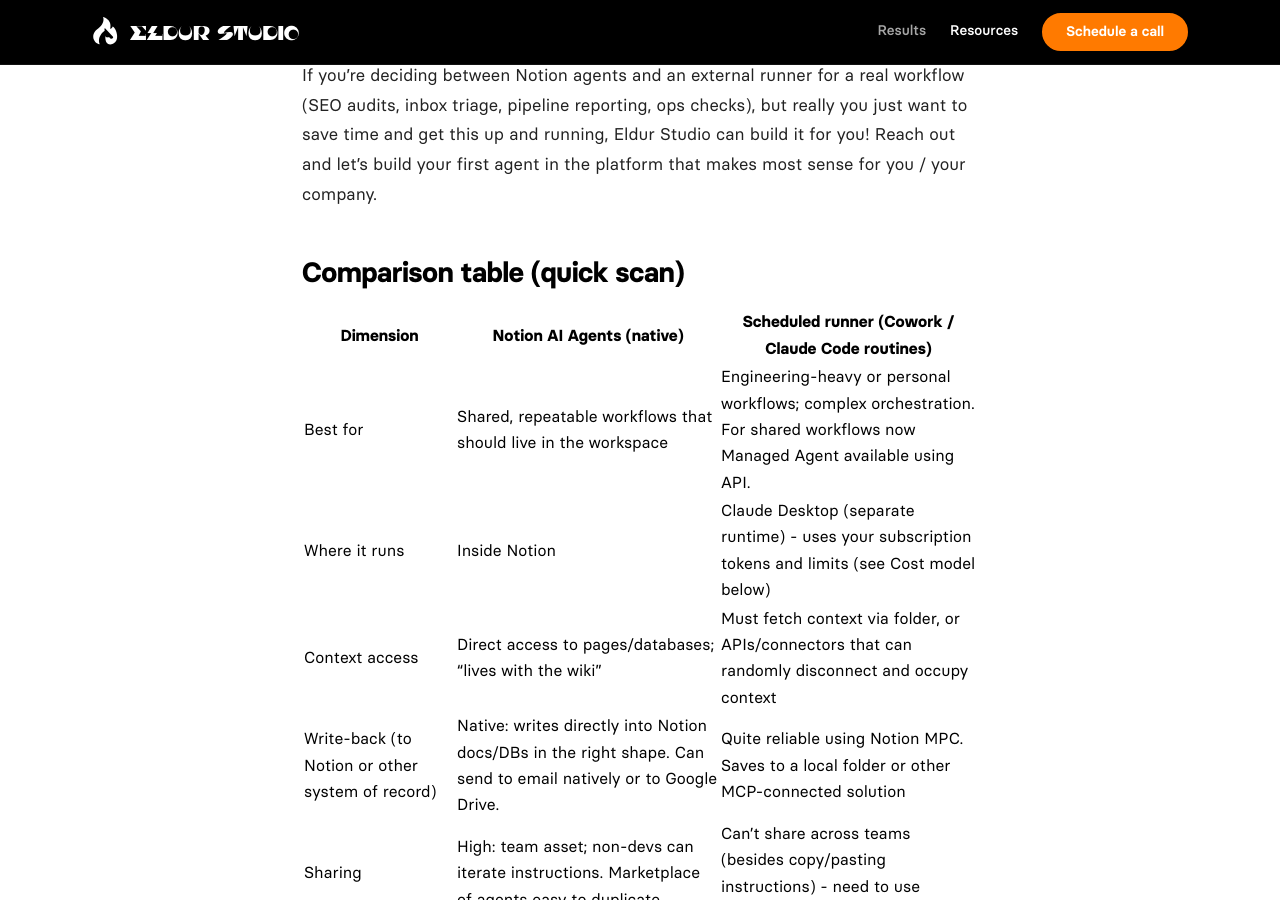
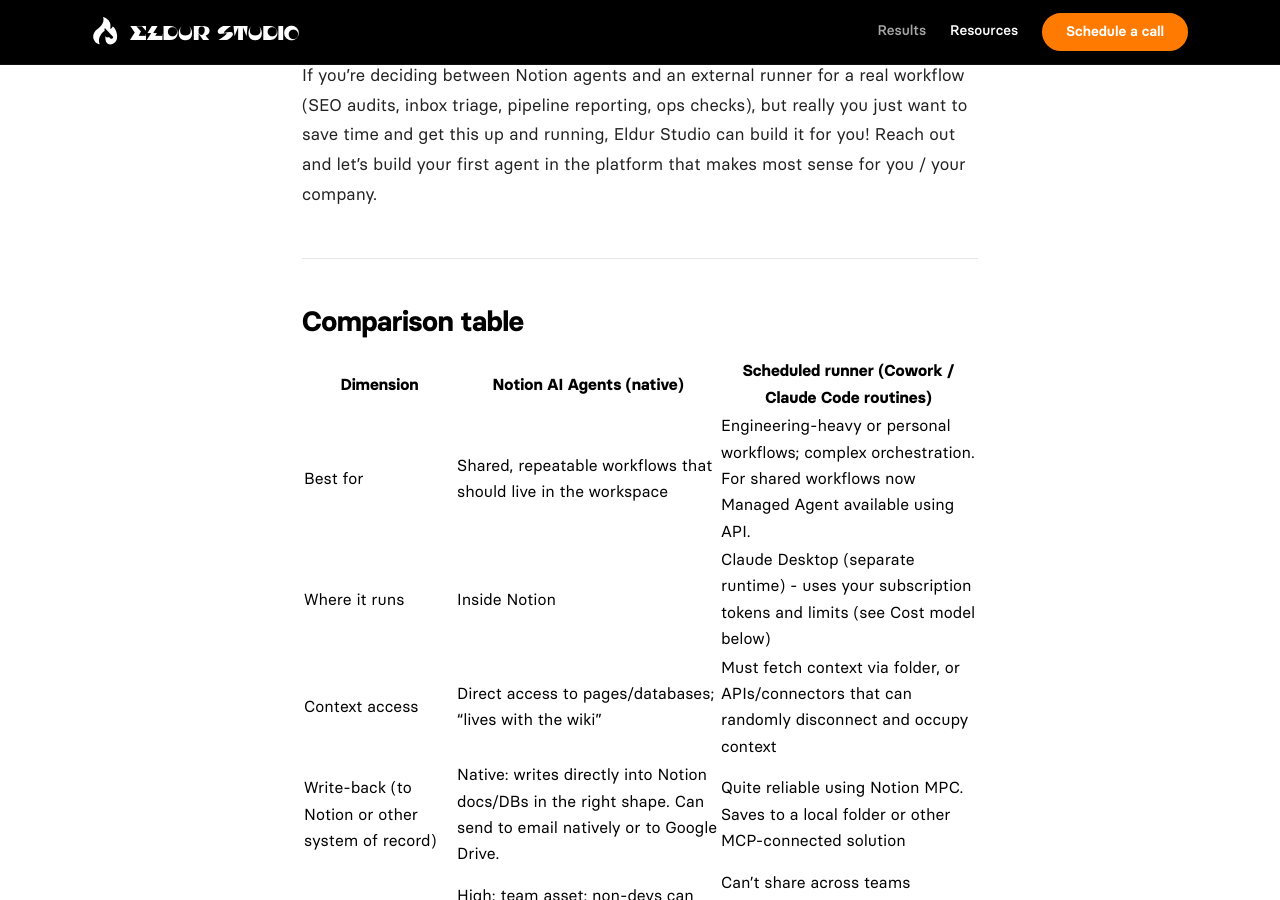
Before and after one commit to UberVero/ES2website, a Jekyll site: the page built from _posts/2026-05-07-notion-ai-agents-vs-cowork-comparison.md, in a window 1280 px wide and 900 px high, scrolled down 9550 px. Built offline with Jekyll 4.4.1, drawn with Linux system fonts in a browser that asks for light colours; comment, search, counter and statistics services are not loaded.

Commit message:
chore: sync posts from Notion [skip ci]

```diff
--- a/_posts/2026-05-07-notion-ai-agents-vs-cowork-comparison.md
+++ b/_posts/2026-05-07-notion-ai-agents-vs-cowork-comparison.md
@@ -224,7 +224,10 @@ Decision checklist:
 If you’re deciding between Notion agents and an external runner for a real workflow (SEO audits, inbox triage, pipeline reporting, ops checks), but really you just want to save time and get this up and running, Eldur Studio can build it for you! Reach out and let’s build your first agent in the platform that makes most sense for you / your company.
 
 
-## Comparison table (quick scan)
+---
+
+
+## Comparison table
 
 
 | Dimension                                        | Notion AI Agents (native)                                                                                                                                                                                                    | Scheduled runner (Cowork / Claude Code routines)                                                                                                                                                                                  |
```
